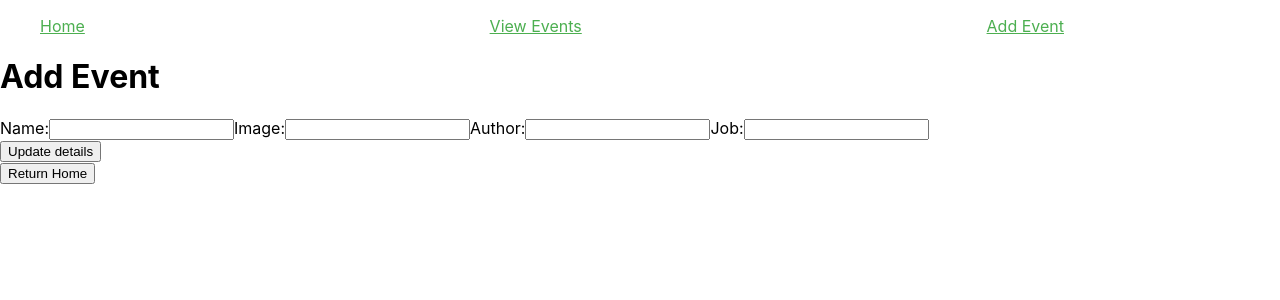
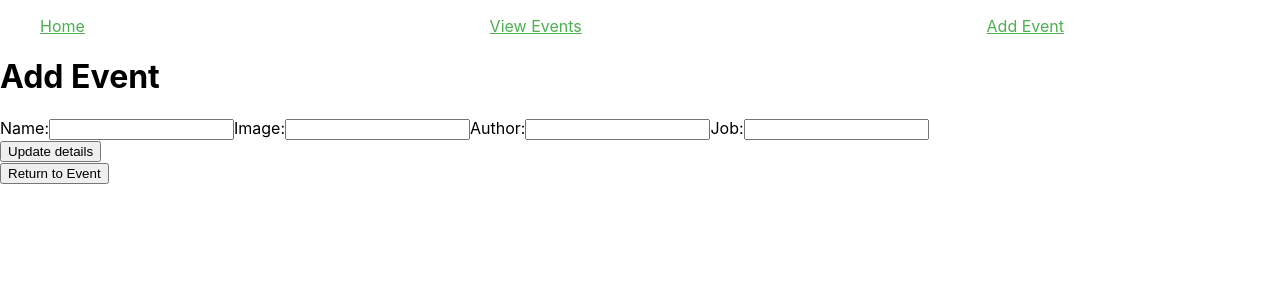
Before and after one commit to nakitanaidu/formative_two, a React (Create React App) app: page /addevent in a window 1280 px wide. Shown: the top 300 px of the page. Built offline with nearby package versions, Linux system fonts and the light colour scheme.

Commit message:
nikita's change

```diff
--- a/src/components/AddEvent.jsx
+++ b/src/components/AddEvent.jsx
@@ -10,8 +10,8 @@ export default class AddEvent extends Component {
     this.myRef = React.createRef();
   }
 
-  goHome = e => {
-    navigate(`/`);
+  goEvent = e => {
+    navigate(`/viewevents`);
   };
 
   AddEvent = e => {
@@ -56,8 +56,8 @@ export default class AddEvent extends Component {
             Update details
           </button>
         </form>
-        <button className="add-button" onClick={this.goHome}>
-          Return Home
+        <button className="add-button" onClick={this.goEvent}>
+          Return to Event
         </button>
         <p>{this.props.myid}</p>
       </div>
--- a/src/components/DisplayEvents.jsx
+++ b/src/components/DisplayEvents.jsx
@@ -32,7 +32,7 @@ export default class DisplayEvent extends Component {
         <a href={this.props.url} target="_blank" rel="noopener noreferrer">
           Link
         </a>
-
+        <br/>
         <button
           className="add-button"
           data-uuid={this.props.uuid}
--- a/src/components/EditEvent.jsx
+++ b/src/components/EditEvent.jsx
@@ -10,8 +10,8 @@ export default class EditEvent extends Component {
     this.myRef = React.createRef();
   }
 
-  goHome = e => {
-    navigate(`/`);
+  goEvent = e => {
+    navigate(`/viewevents`);
   };
 
   componentDidMount() {
@@ -64,7 +64,7 @@ export default class EditEvent extends Component {
           </button>
         </form>
 
-        <button className="add-button" onClick={this.goHome}>
+        <button className="add-button" onClick={this.goEvent}>
           Return Home
         </button>
         <p>{this.props.myid}</p>
```
Lines whose indentation alone changed are shown as unchanged.
